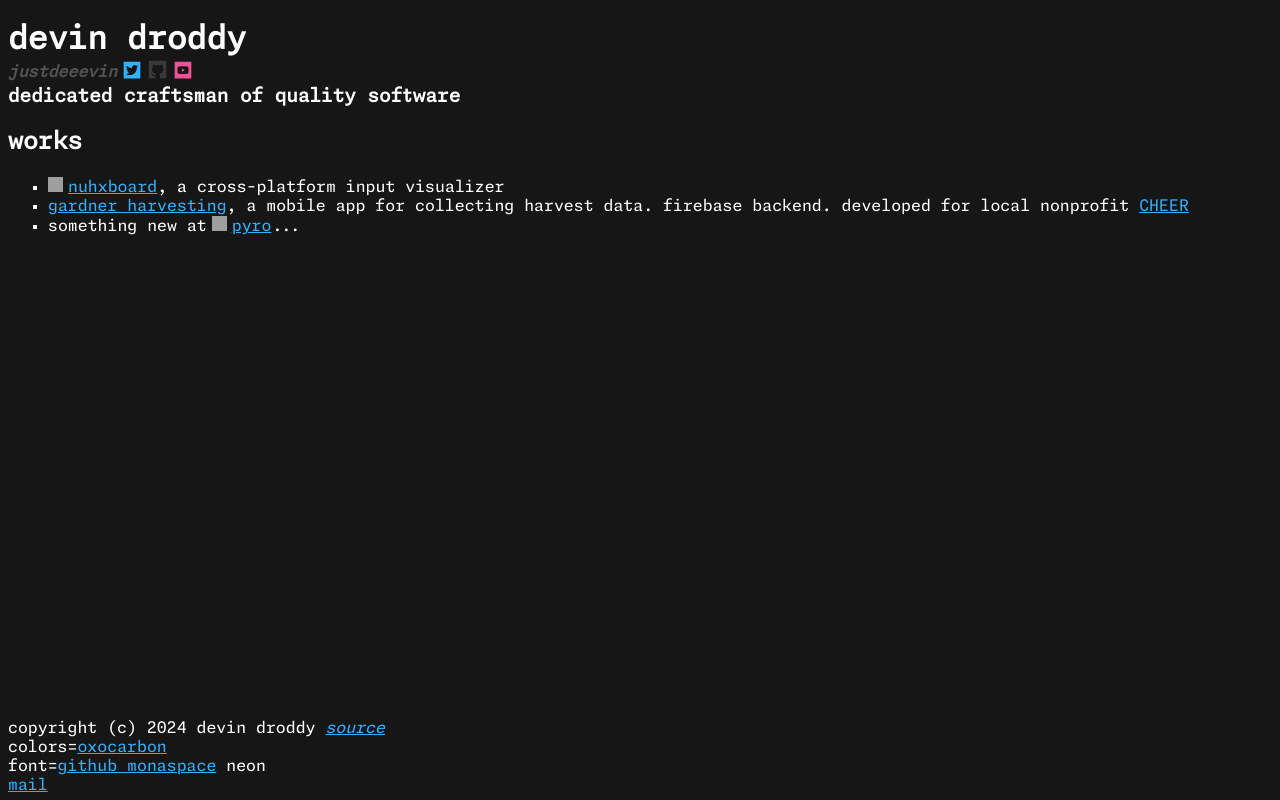
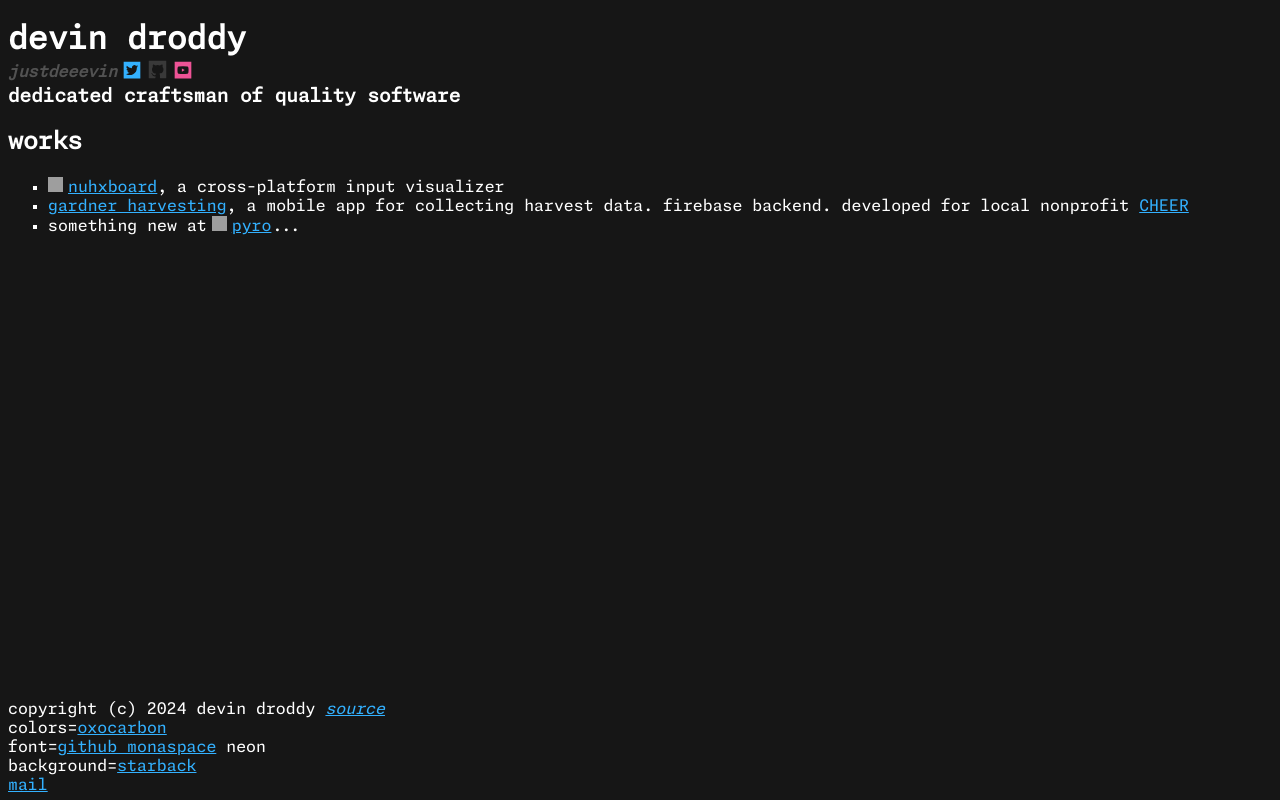
Before and after one commit to justDeeevin/justdeeevin.github.io, a plain HTML site: page index.html in a window 1280 px wide. Drawn offline with Linux system fonts and the light colour scheme; grey boxes are pictures that could not be loaded; a script that the page names is missing.

Commit message:
starback link in footer

```diff
--- a/index.html
+++ b/index.html
@@ -134,6 +134,9 @@
         font=<a href="https://monaspace.githubnext.com">github monaspace</a>
         neon
       </p>
+      <p>
+        background=<a href="https://github.com/zuramai/starback.js">starback</a>
+      </p>
       <p><a href="mailto:devin.droddy@gmail.com">mail</a></p>
     </footer>
   </body>
```
